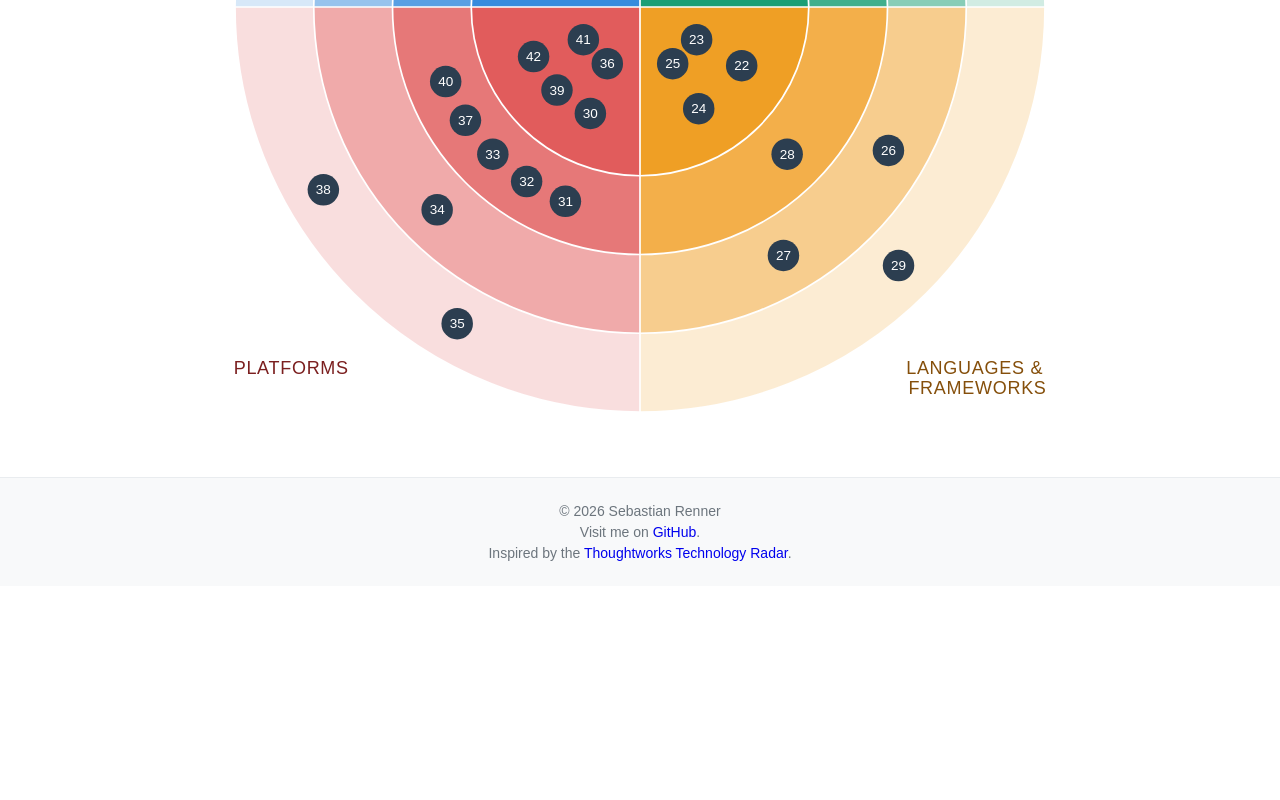
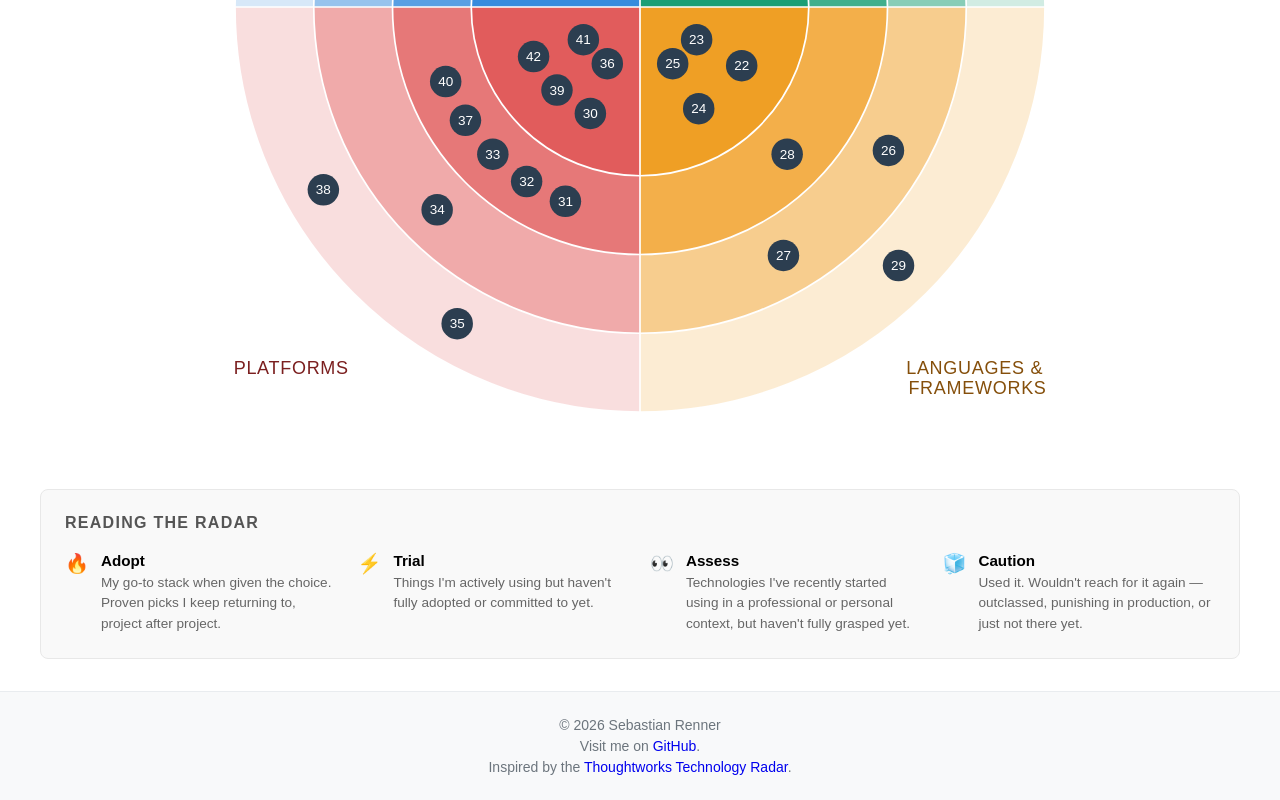
Before and after one commit to SebaRenner/tech-radar, an Angular app: page / in a window 1280 px wide. Shown: the part 575-1375 px from the top of the page. Before the commit the page ends 1161 px from the top, so only its background shows below. Built offline with nearby package versions, Linux system fonts and the light colour scheme.

Commit message:
feat: added radar legend component

```diff
--- a/src/app/app.html
+++ b/src/app/app.html
@@ -5,5 +5,6 @@
     </div>
     <p>Over the years I've worked with a lot of different technologies. This radar is my way of mapping that out — where I feel at home, where I'm still finding my footing, and what I'd reach for again. It's about my personal experience, not a verdict on any tool or language.</p>
     <app-radar-canvas [blips]="blips" (blipSelected)="onBlipSelected($event)" />
+    <app-radar-legend />
 </div>
 <app-footer />
--- a/src/app/app.scss
+++ b/src/app/app.scss
@@ -1,6 +1,6 @@
 .app-content {
   display: block;
-  padding: 0px 20px 20px 20px;
+  padding: 0px 20px 0px 20px;
 
   .title-area {
     display: flex;
--- a/src/app/app.ts
+++ b/src/app/app.ts
@@ -3,10 +3,11 @@ import { RadarCanvasComponent } from './components/radar-canvas/radar-canvas.com
 import { Blip } from './models/radar.models';
 import { blips } from './data/radar.data';
 import { FooterComponent } from "./components/footer/footer.component";
+import { RadarLegendComponent } from './components/radar-legend/radar-legend.component';
 
 @Component({
   selector: 'app-root',
-  imports: [RadarCanvasComponent, FooterComponent],
+  imports: [RadarCanvasComponent, RadarLegendComponent, FooterComponent],
   templateUrl: './app.html',
   styleUrl: './app.scss'
 })
--- /dev/null
+++ b/src/app/components/radar-legend/radar-legend.component.html
@@ -0,0 +1,14 @@
+<div class="legend">
+  <h2>Reading the Radar</h2>
+  <div class="legend-rings">
+    @for (ring of rings; track ring.title) {
+        <div class="legend-ring">
+            <span class="ring-emoji">{{ ring.emoji }}</span>
+            <div>
+                <strong>{{ ring.title }}</strong>
+                <p>{{ ring.description }}</p>
+            </div>
+        </div>
+    }
+  </div>
+</div>
--- /dev/null
+++ b/src/app/components/radar-legend/radar-legend.component.scss
@@ -0,0 +1,45 @@
+.legend {
+  margin: 32px 20px;
+  padding: 24px;
+  border-radius: 8px;
+  background: #f9f9f9;
+  border: 1px solid #e8e8e8;
+  user-select: none;
+
+  h2 {
+    font-size: 1rem;
+    text-transform: uppercase;
+    letter-spacing: 0.08em;
+    color: #555;
+    margin: 0 0 20px 0;
+  }
+
+  .legend-rings {
+    display: grid;
+    grid-template-columns: repeat(4, 1fr);
+    gap: 20px;
+  }
+
+  .legend-ring {
+    display: flex;
+    gap: 12px;
+    align-items: flex-start;
+
+    strong {
+      display: block;
+      font-size: 0.95rem;
+      margin-bottom: 4px;
+    }
+
+    p {
+      font-size: 0.85rem;
+      color: #666;
+      margin: 0;
+      line-height: 1.5;
+    }
+  }
+
+  .ring-emoji {
+    font-size: 1.2rem;
+  }
+}
--- /dev/null
+++ b/src/app/components/radar-legend/radar-legend.component.ts
@@ -0,0 +1,21 @@
+import { Component } from '@angular/core';
+
+interface LegendRing {
+  emoji: string;
+  title: string;
+  description: string;
+}
+
+@Component({
+  selector: 'app-radar-legend',
+  templateUrl: './radar-legend.component.html',
+  styleUrl: './radar-legend.component.scss',
+})
+export class RadarLegendComponent {
+  readonly rings: LegendRing[] = [
+    { emoji: '🔥', title: 'Adopt', description: 'My go-to stack when given the choice. Proven picks I keep returning to, project after project.' },
+    { emoji: '⚡', title: 'Trial', description: 'Things I\'m actively using but haven\'t fully adopted or committed to yet.' },
+    { emoji: '👀', title: 'Assess', description: 'Technologies I\'ve recently started using in a professional or personal context, but haven\'t fully grasped yet.' },
+    { emoji: '🧊', title: 'Caution', description: 'Used it. Wouldn\'t reach for it again — outclassed, punishing in production, or just not there yet.' },
+  ];
+}
```
